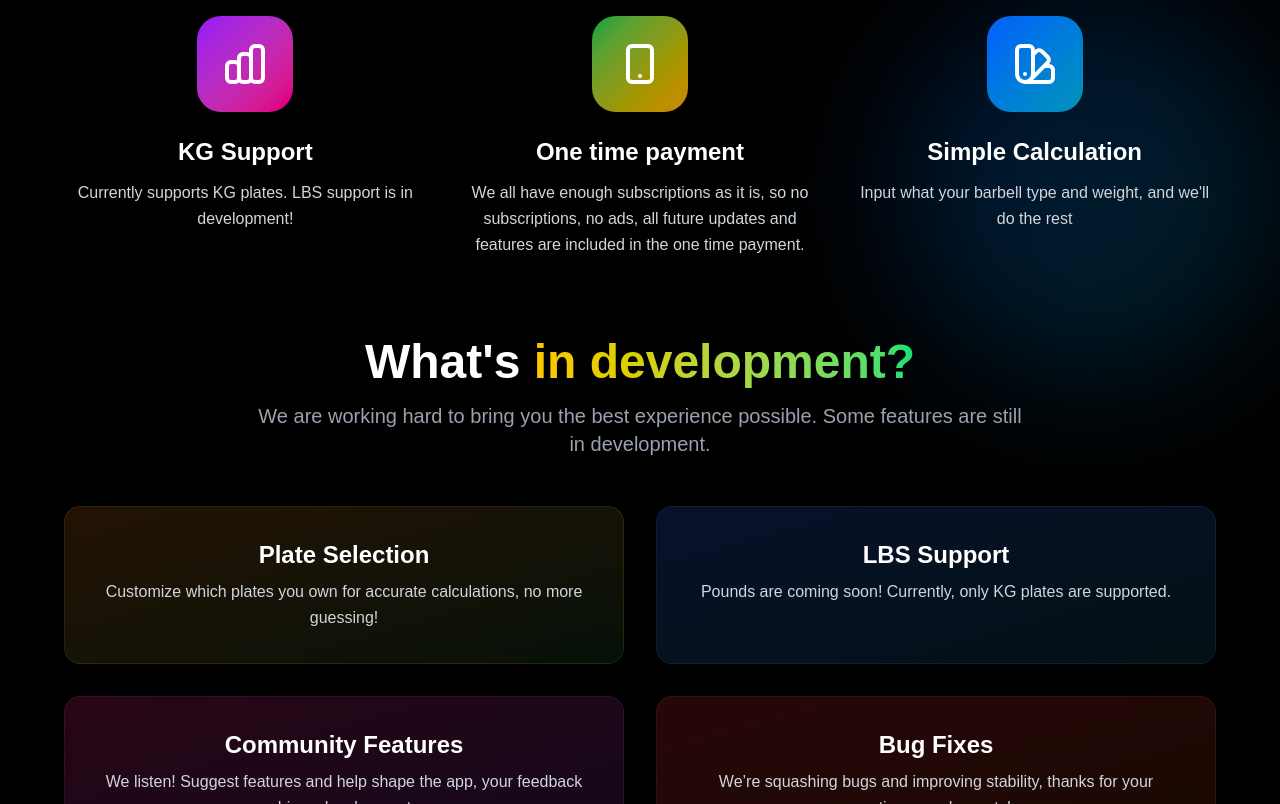
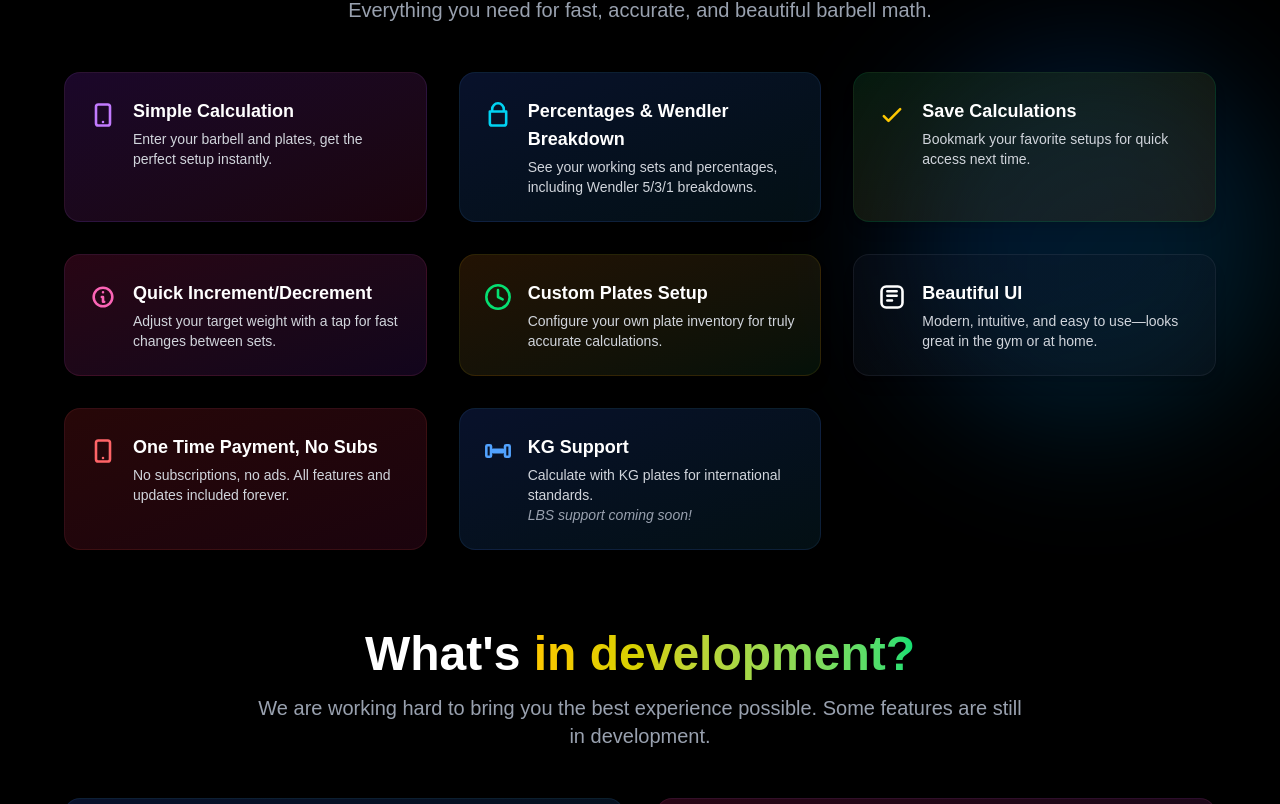
Before and after one commit to kieranmv95/OptimalPlates, a Next.js app: page / in a window 1280 px wide. Shown: the part 1796-2600 px from the top of the page. Built offline with nearby package versions, Linux system fonts and the light colour scheme.

Commit message:
feat: latest features

```diff
--- a/src/components/DownloadPage.tsx
+++ b/src/components/DownloadPage.tsx
@@ -99,6 +99,9 @@ export default function DownloadPage() {
               Beautiful, intuitive, and powerful - just like your workouts
               should be
             </p>
+            <p className="text-xl text-gray-400 max-w-2xl mx-auto">
+              Here&apos;s a look at the app in action
+            </p>
           </div>
 
           <div className="grid grid-cols-1 md:grid-cols-3 gap-8 max-w-6xl mx-auto">
@@ -118,8 +121,8 @@ export default function DownloadPage() {
                   Simple Calculation
                 </h3>
                 <p className="text-gray-300 leading-relaxed">
-                  Input what your barbell type and weight, and we&apos;ll do the
-                  rest
+                  Input what your barbell type and weight, configure your
+                  plates, and we&apos;ll do the rest
                 </p>
               </div>
             </div>
@@ -158,10 +161,12 @@ export default function DownloadPage() {
                     style={{ maxHeight: "100%", maxWidth: "100%" }}
                   />
                 </div>
-                <h3 className="text-2xl font-bold text-white mb-3">Save</h3>
+                <h3 className="text-2xl font-bold text-white mb-3">
+                  Breakdowns
+                </h3>
                 <p className="text-gray-300 leading-relaxed">
-                  Save your recent calculations and favorite plate combinations
-                  for easy access
+                  Get Percentage & Wendler breakdowns to use to plan out your
+                  gym sessions from your calculated lift total
                 </p>
               </div>
             </div>
@@ -182,80 +187,260 @@ export default function DownloadPage() {
               Built by lifters, for lifters. No more mental math, no more wasted
               time.
             </p>
+            <p className="text-xl text-gray-400 max-w-2xl mx-auto">
+              Everything you need for fast, accurate, and beautiful barbell
+              math.
+            </p>
           </div>
-
-          <div className="grid grid-cols-1 md:grid-cols-3 gap-8 max-w-6xl mx-auto">
-            <div className="group text-center">
-              <div className="w-24 h-24 bg-gradient-to-br from-purple-600 to-pink-600 rounded-3xl flex items-center justify-center mx-auto mb-6 group-hover:scale-110 transition-transform duration-300">
+          <div className="grid grid-cols-1 md:grid-cols-2 lg:grid-cols-3 gap-8 max-w-6xl mx-auto">
+            <div className="flex items-start gap-4 bg-gradient-to-br from-purple-900/30 to-pink-900/20 rounded-2xl p-6 border border-purple-400/10 shadow-lg">
+              <span className="mt-1 text-purple-400">
                 <svg
-                  className="w-12 h-12 text-white"
+                  className="w-7 h-7"
                   fill="none"
                   stroke="currentColor"
+                  strokeWidth={2.2}
                   viewBox="0 0 24 24"
                 >
                   <path
                     strokeLinecap="round"
                     strokeLinejoin="round"
-                    strokeWidth={2}
-                    d="M9 19v-6a2 2 0 00-2-2H5a2 2 0 00-2 2v6a2 2 0 002 2h2a2 2 0 002-2zm0 0V9a2 2 0 012-2h2a2 2 0 012 2v10m-6 0a2 2 0 002 2h2a2 2 0 002-2m0 0V5a2 2 0 012-2h2a2 2 0 012 2v14a2 2 0 01-2 2h-2a2 2 0 01-2-2z"
+                    d="M12 18h.01M8 21h8a2 2 0 002-2V5a2 2 0 00-2-2H8a2 2 0 00-2 2v14a2 2 0 002 2z"
                   />
                 </svg>
+              </span>
+              <div>
+                <h4 className="text-lg font-semibold text-white mb-1">
+                  Simple Calculation
+                </h4>
+                <p className="text-gray-300 text-sm">
+                  Enter your barbell and plates, get the perfect setup
+                  instantly.
+                </p>
               </div>
-              <h3 className="text-2xl font-bold text-white mb-3">KG Support</h3>
-              <p className="text-gray-300 leading-relaxed">
-                Currently supports KG plates. LBS support is in development!
-              </p>
             </div>
-
-            <div className="group text-center">
-              <div className="w-24 h-24 bg-gradient-to-br from-green-600 to-yellow-600 rounded-3xl flex items-center justify-center mx-auto mb-6 group-hover:scale-110 transition-transform duration-300">
+            <div className="flex items-start gap-4 bg-gradient-to-br from-blue-900/30 to-cyan-900/20 rounded-2xl p-6 border border-blue-400/10 shadow-lg">
+              <span className="mt-1 text-cyan-400">
                 <svg
-                  className="w-12 h-12 text-white"
+                  className="w-7 h-7"
                   fill="none"
                   stroke="currentColor"
+                  strokeWidth={2.2}
                   viewBox="0 0 24 24"
                 >
                   <path
                     strokeLinecap="round"
                     strokeLinejoin="round"
-                    strokeWidth={2}
-                    d="M12 18h.01M8 21h8a2 2 0 002-2V5a2 2 0 00-2-2H8a2 2 0 00-2 2v14a2 2 0 002 2z"
+                    d="M17 9V7a5 5 0 00-10 0v2M5 9h14v10a2 2 0 01-2 2H7a2 2 0 01-2-2V9z"
                   />
                 </svg>
+              </span>
+              <div>
+                <h4 className="text-lg font-semibold text-white mb-1">
+                  Percentages &amp; Wendler Breakdown
+                </h4>
+                <p className="text-gray-300 text-sm">
+                  See your working sets and percentages, including Wendler 5/3/1
+                  breakdowns.
+                </p>
               </div>
-              <h3 className="text-2xl font-bold text-white mb-3">
-                One time payment
-              </h3>
-              <p className="text-gray-300 leading-relaxed">
-                We all have enough subscriptions as it is, so no subscriptions,
-                no ads, all future updates and features are included in the one
-                time payment.
-              </p>
             </div>
-
-            <div className="group text-center">
-              <div className="w-24 h-24 bg-gradient-to-br from-blue-600 to-cyan-600 rounded-3xl flex items-center justify-center mx-auto mb-6 group-hover:scale-110 transition-transform duration-300">
+            <div className="flex items-start gap-4 bg-gradient-to-br from-green-900/30 to-yellow-900/20 rounded-2xl p-6 border border-green-400/10 shadow-lg">
+              <span className="mt-1 text-yellow-400">
                 <svg
-                  className="w-12 h-12 text-white"
+                  className="w-7 h-7"
                   fill="none"
                   stroke="currentColor"
+                  strokeWidth={2.2}
                   viewBox="0 0 24 24"
                 >
                   <path
                     strokeLinecap="round"
                     strokeLinejoin="round"
-                    strokeWidth={2}
-                    d="M7 21a4 4 0 01-4-4V5a2 2 0 012-2h4a2 2 0 012 2v12a4 4 0 01-4 4zm0 0h12a2 2 0 002-2v-4a2 2 0 00-2-2h-2.343M11 7.343l1.657-1.657a2 2 0 012.828 0l2.829 2.829a2 2 0 010 2.828l-8.486 8.485M7 17h.01"
+                    d="M5 13l4 4L19 7"
                   />
                 </svg>
+              </span>
+              <div>
+                <h4 className="text-lg font-semibold text-white mb-1">
+                  Save Calculations
+                </h4>
+                <p className="text-gray-300 text-sm">
+                  Bookmark your favorite setups for quick access next time.
+                </p>
               </div>
-              <h3 className="text-2xl font-bold text-white mb-3">
-                Simple Calculation
-              </h3>
-              <p className="text-gray-300 leading-relaxed">
-                Input what your barbell type and weight, and we&apos;ll do the
-                rest
-              </p>
+            </div>
+            <div className="flex items-start gap-4 bg-gradient-to-br from-pink-900/30 to-purple-900/20 rounded-2xl p-6 border border-pink-400/10 shadow-lg">
+              <span className="mt-1 text-pink-400">
+                <svg
+                  className="w-7 h-7"
+                  fill="none"
+                  stroke="currentColor"
+                  strokeWidth={2.2}
+                  viewBox="0 0 24 24"
+                >
+                  <path
+                    strokeLinecap="round"
+                    strokeLinejoin="round"
+                    d="M13 16h-1v-4h-1m1-4h.01M12 20a8 8 0 100-16 8 8 0 000 16z"
+                  />
+                </svg>
+              </span>
+              <div>
+                <h4 className="text-lg font-semibold text-white mb-1">
+                  Quick Increment/Decrement
+                </h4>
+                <p className="text-gray-300 text-sm">
+                  Adjust your target weight with a tap for fast changes between
+                  sets.
+                </p>
+              </div>
+            </div>
+            <div className="flex items-start gap-4 bg-gradient-to-br from-yellow-900/30 to-green-900/20 rounded-2xl p-6 border border-yellow-400/10 shadow-lg">
+              <span className="mt-1 text-green-400">
+                <svg
+                  className="w-7 h-7"
+                  fill="none"
+                  stroke="currentColor"
+                  strokeWidth={2.2}
+                  viewBox="0 0 24 24"
+                >
+                  <path
+                    strokeLinecap="round"
+                    strokeLinejoin="round"
+                    d="M12 6v6l4 2"
+                  />
+                  <circle
+                    cx="12"
+                    cy="12"
+                    r="10"
+                    stroke="currentColor"
+                    strokeWidth={2.2}
+                    fill="none"
+                  />
+                </svg>
+              </span>
+              <div>
+                <h4 className="text-lg font-semibold text-white mb-1">
+                  Custom Plates Setup
+                </h4>
+                <p className="text-gray-300 text-sm">
+                  Configure your own plate inventory for truly accurate
+                  calculations.
+                </p>
+              </div>
+            </div>
+            <div className="flex items-start gap-4 bg-gradient-to-br from-gray-900/30 to-gray-800/20 rounded-2xl p-6 border border-gray-400/10 shadow-lg">
+              <span className="mt-1 text-white">
+                <svg
+                  className="w-7 h-7"
+                  fill="none"
+                  stroke="currentColor"
+                  strokeWidth={2.2}
+                  viewBox="0 0 24 24"
+                >
+                  <rect
+                    x="3"
+                    y="3"
+                    width="18"
+                    height="18"
+                    rx="4"
+                    stroke="currentColor"
+                    strokeWidth={2.2}
+                  />
+                  <path
+                    strokeLinecap="round"
+                    strokeLinejoin="round"
+                    d="M8 7h8M8 11h8M8 15h4"
+                  />
+                </svg>
+              </span>
+              <div>
+                <h4 className="text-lg font-semibold text-white mb-1">
+                  Beautiful UI
+                </h4>
+                <p className="text-gray-300 text-sm">
+                  Modern, intuitive, and easy to use—looks great in the gym or
+                  at home.
+                </p>
+              </div>
+            </div>
+            <div className="flex items-start gap-4 bg-gradient-to-br from-red-900/30 to-pink-900/20 rounded-2xl p-6 border border-red-400/10 shadow-lg col-span-1 md:col-span-2 lg:col-span-1">
+              <span className="mt-1 text-red-400">
+                <svg
+                  className="w-7 h-7"
+                  fill="none"
+                  stroke="currentColor"
+                  strokeWidth={2.2}
+                  viewBox="0 0 24 24"
+                >
+                  <path
+                    strokeLinecap="round"
+                    strokeLinejoin="round"
+                    d="M12 18h.01M8 21h8a2 2 0 002-2V5a2 2 0 00-2-2H8a2 2 0 00-2 2v14a2 2 0 002 2z"
+                  />
+                </svg>
+              </span>
+              <div>
+                <h4 className="text-lg font-semibold text-white mb-1">
+                  One Time Payment, No Subs
+                </h4>
+                <p className="text-gray-300 text-sm">
+                  No subscriptions, no ads. All features and updates included
+                  forever.
+                </p>
+              </div>
+            </div>
+            <div className="flex items-start gap-4 bg-gradient-to-br from-blue-900/30 to-cyan-900/20 rounded-2xl p-6 border border-blue-400/10 shadow-lg">
+              <span className="mt-1 text-blue-400">
+                <svg
+                  className="w-7 h-7"
+                  fill="none"
+                  stroke="currentColor"
+                  strokeWidth={2.2}
+                  viewBox="0 0 24 24"
+                >
+                  <rect
+                    x="2"
+                    y="7"
+                    width="4"
+                    height="10"
+                    rx="1"
+                    stroke="currentColor"
+                    strokeWidth={2.2}
+                  />
+                  <rect
+                    x="18"
+                    y="7"
+                    width="4"
+                    height="10"
+                    rx="1"
+                    stroke="currentColor"
+                    strokeWidth={2.2}
+                  />
+                  <rect
+                    x="7"
+                    y="11"
+                    width="10"
+                    height="2"
+                    rx="1"
+                    stroke="currentColor"
+                    strokeWidth={2.2}
+                  />
+                </svg>
+              </span>
+              <div>
+                <h4 className="text-lg font-semibold text-white mb-1">
+                  KG Support
+                </h4>
+                <p className="text-gray-300 text-sm">
+                  Calculate with KG plates for international standards.
+                  <br />
+                  <span className="text-gray-400 italic">
+                    LBS support coming soon!
+                  </span>
+                </p>
+              </div>
             </div>
           </div>
         </div>
@@ -276,15 +461,6 @@ export default function DownloadPage() {
           </div>
 
           <div className="grid grid-cols-1 md:grid-cols-2 gap-8 max-w-6xl mx-auto">
-            <div className="group text-center bg-gradient-to-br from-yellow-900/30 to-green-900/20 rounded-2xl p-8 border border-yellow-400/10 hover:scale-105 transition-transform duration-300 shadow-lg">
-              <h3 className="text-2xl font-bold text-white mb-2">
-                Plate Selection
-              </h3>
-              <p className="text-gray-300 leading-relaxed">
-                Customize which plates you own for accurate calculations, no
-                more guessing!
-              </p>
-            </div>
             <div className="group text-center bg-gradient-to-br from-blue-900/30 to-cyan-900/20 rounded-2xl p-8 border border-blue-400/10 hover:scale-105 transition-transform duration-300 shadow-lg">
               <h3 className="text-2xl font-bold text-white mb-2">
                 LBS Support
@@ -300,13 +476,6 @@ export default function DownloadPage() {
               <p className="text-gray-300 leading-relaxed">
                 We listen! Suggest features and help shape the app, your
                 feedback drives development.
-              </p>
-            </div>
-            <div className="group text-center bg-gradient-to-br from-red-900/30 to-orange-900/20 rounded-2xl p-8 border border-red-400/10 hover:scale-105 transition-transform duration-300 shadow-lg">
-              <h3 className="text-2xl font-bold text-white mb-2">Bug Fixes</h3>
-              <p className="text-gray-300 leading-relaxed">
-                We’re squashing bugs and improving stability, thanks for your
-                patience and reports!
               </p>
             </div>
           </div>
```
